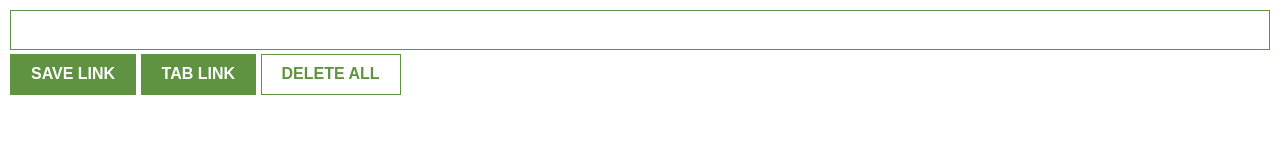
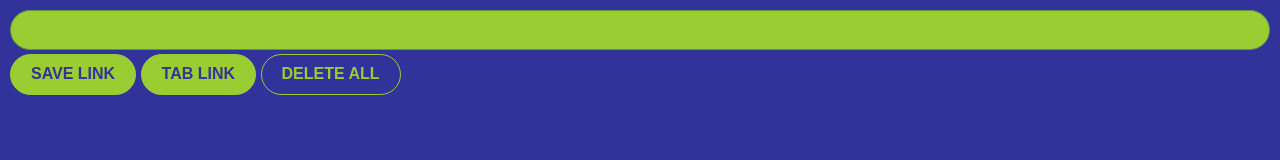
Before and after one commit to KrishT0/Link-Saver, a website built with Vite: page index.html in a window 1280 px wide. Built offline with nearby package versions, Linux system fonts and the light colour scheme.

Commit message:
Update index.css

```diff
--- a/index.css
+++ b/index.css
@@ -3,27 +3,31 @@ body {
     padding: 10px;
     font-family: Arial, Helvetica, sans-serif;
     min-width: 400px;
+    background-color:rgb(50, 50, 155);
 }
 
 input {
+    border-radius: 2rem;
     width: 100%;
     padding: 10px;
     box-sizing: border-box;
     border: 1px solid #5f9341;
     margin-bottom: 4px;
+    background-color: yellowgreen;
 }
 
 button {
-    background: #5f9341;
-    color: white;
+    border-radius: 2rem;
+    background: yellowgreen;
+    color: rgb(50, 50, 155);
     padding: 10px 20px;
-    border: 1px solid #5f9341;
+    border: 1px solid yellowgreen;
     font-weight: bold;
 }
 
 #delete-btn {
-    background: white;
-    color: #5f9341;
+    background: rgb(50, 50, 155);
+    color: yellowgreen;
 }
 
 ul {
@@ -37,5 +41,5 @@ li {
 }
 
 a {
-    color: #5f9341;
+    color: yellowgreen;
 }
```
